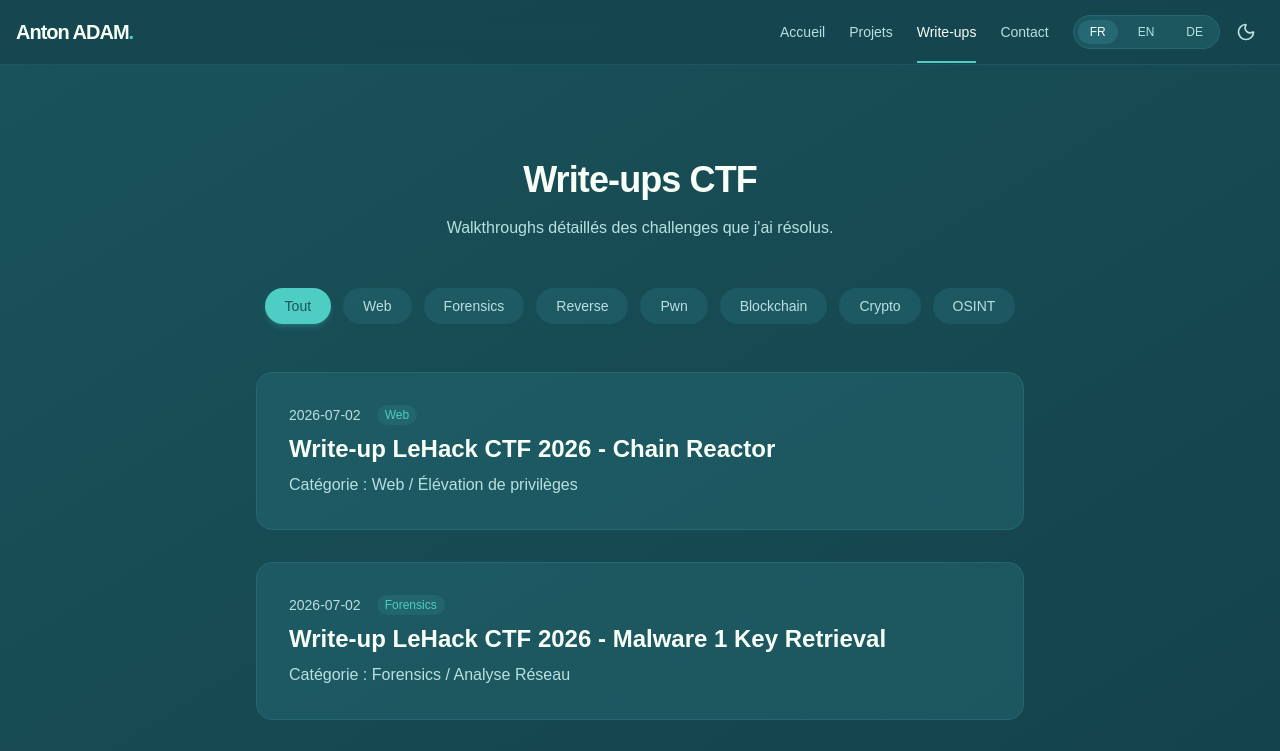
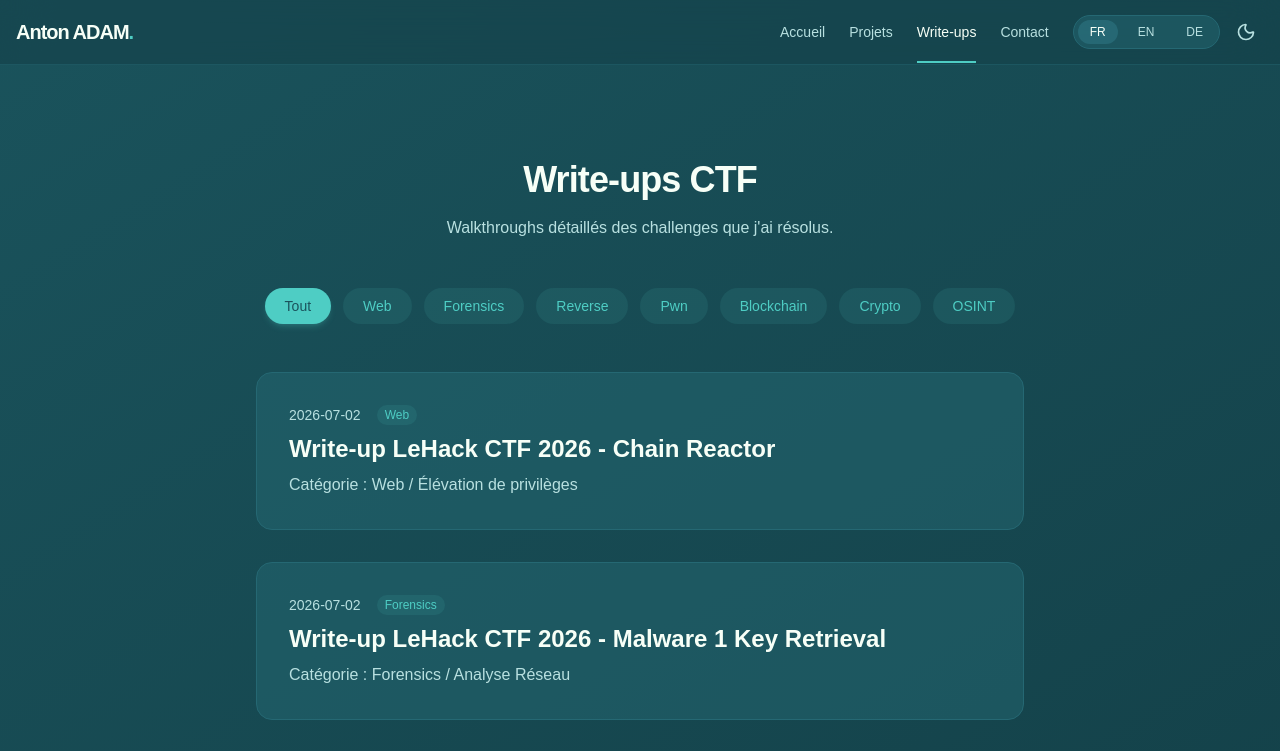
Before and after one commit to aent0n/portfolio-site, a Next.js app: page /writeups in a window 1280 px wide. Shown: the top 751 px of the page. Built offline with nearby package versions, Linux system fonts and the light colour scheme.

Commit message:
harmonisation du style des tags inactifs de filtrage avec les tags classificateurs

```diff
--- a/components/WriteupsList.tsx
+++ b/components/WriteupsList.tsx
@@ -45,7 +45,7 @@
                         className={`relative rounded-full px-5 py-2 text-sm font-medium transition-colors duration-300 ${
                             activeCategory === category
                                 ? "text-base-theme"
-                                : "bg-surface0/50 text-subtext0 hover:bg-surface0 hover:text-foreground"
+                                : "bg-blue/10 text-blue hover:bg-blue/20"
                         }`}
                     >
                         {activeCategory === category && (
```
